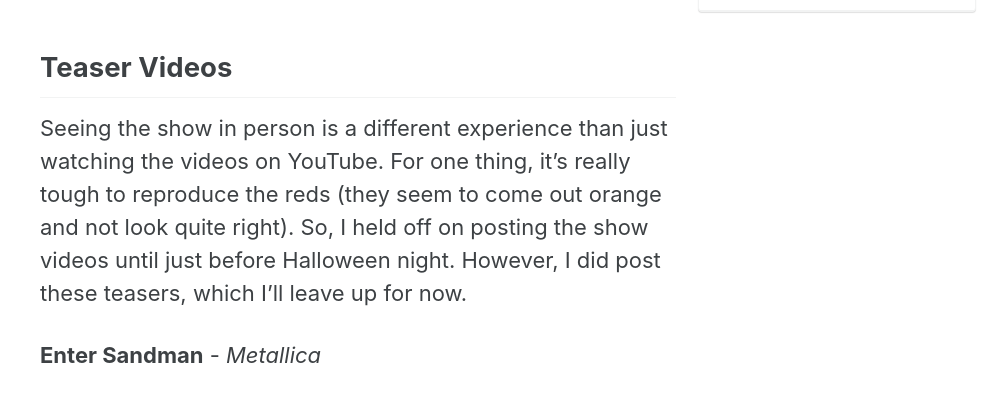
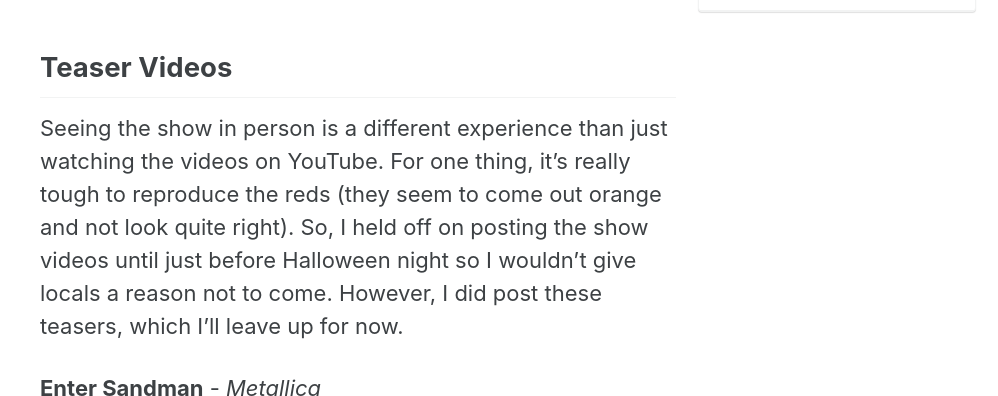
Before and after one commit to continja/sofarsogoode.github.io, a Jekyll site: the page built from _posts/2021-09-27-Halloween-2021.md, in a window 1280 px wide and 900 px high, scrolled down 4298 px, cut to the strip 145-541 px from the top of the window. Shown: the whole strip, without its empty margins (282-1280 px from the left). Built offline with Jekyll 4.4.1, drawn with Linux system fonts in a browser that asks for light colours; cached includes are drawn as plain includes.

Commit message:
Update 2021-09-27-Halloween-2021.md

```diff
--- a/_posts/2021-09-27-Halloween-2021.md
+++ b/_posts/2021-09-27-Halloween-2021.md
@@ -51,7 +51,7 @@ In case you missed it or want to see it again, here are the videos from the show
 
 ## Teaser Videos
 
-Seeing the show in person is a different experience than just watching the videos on YouTube. For one thing, it's really tough to reproduce the reds (they seem to come out orange and not look quite right). So, I held off on posting the show videos until just before Halloween night. However, I did post these teasers, which I'll leave up for now.
+Seeing the show in person is a different experience than just watching the videos on YouTube. For one thing, it's really tough to reproduce the reds (they seem to come out orange and not look quite right). So, I held off on posting the show videos until just before Halloween night so I wouldn't give locals a reason not to come. However, I did post these teasers, which I'll leave up for now.
 
 **Enter Sandman** - *Metallica*
 
```
